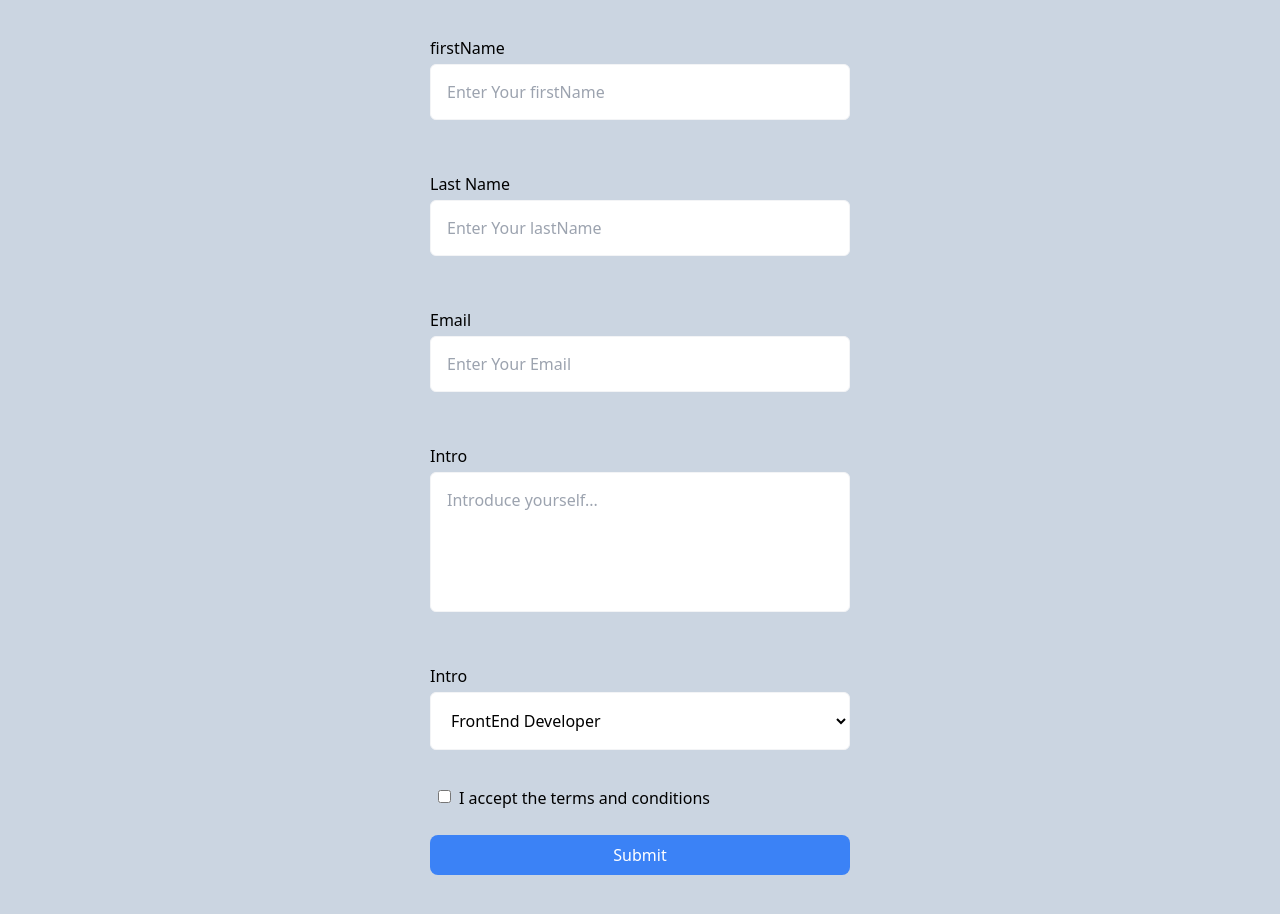
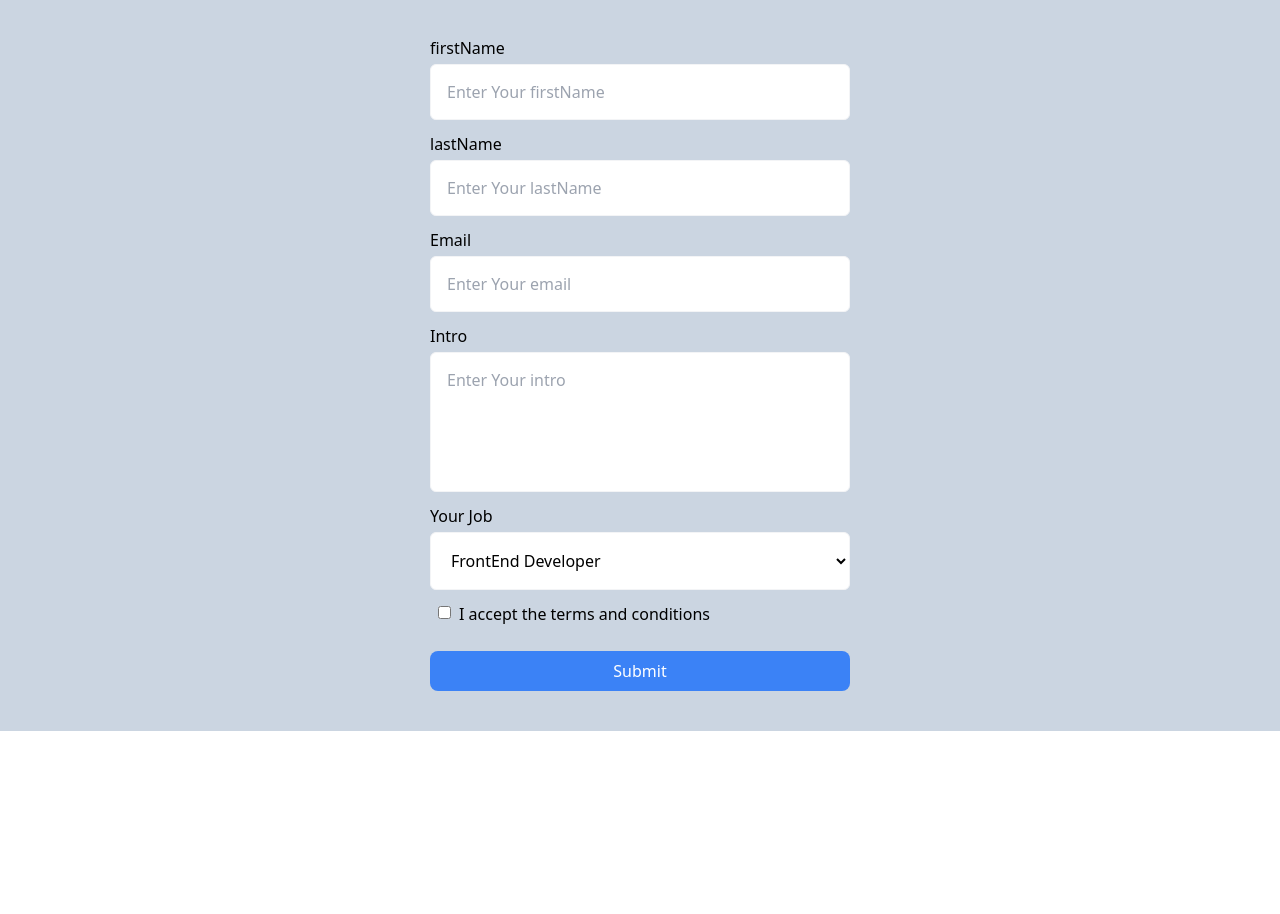
Before and after one commit to TienPhuc02/reactjs-FE-evondev, a React (Vite) app in the folder useForm/: page / in a window 1280 px wide. After the commit the page ends 800 px from the top, so only its background shows below. Built offline with nearby package versions, Linux system fonts and the light colour scheme.

Commit message:
useField và props type

```diff
--- a/useForm/src/FormFinal/index.jsx
+++ b/useForm/src/FormFinal/index.jsx
@@ -1,4 +1,4 @@
-import { Formik, Form, Field, ErrorMessage } from "formik";
+import { Formik, Form, Field, ErrorMessage, useField } from "formik";
 import * as Yup from "yup";
 import PropTypes from "prop-types";
 
@@ -35,70 +35,37 @@ const FormFinal = () => {
             placeholder="Enter Your firstName"
             id="firstName"
           />
-          <div className="flex flex-col gap-2">
-            <label htmlFor="lastName" className="cursor-pointer mt-4">
-              Last Name
-            </label>
-            <Field
+          <MyInput
+            label="lastName"
             name="lastName"
-              type="text"
-              className="p-4 rounded-md border border-gray-100 mb-4 bg-white"
+            placeholder="Enter Your lastName"
             id="lastName"
-              placeholder="Enter Your lastName"
-            ></Field>
-            <div className="text-red-500 text-sm mb-4">
-              <ErrorMessage name="lastName"></ErrorMessage>
-            </div>
-          </div>
-          <div className="flex flex-col gap-2">
-            <label htmlFor="email" className="cursor-pointer mt-4">
-              Email
-            </label>
-            <Field
+          />
+          <MyInput
+            label="Email"
             name="email"
-              type="email"
-              className="p-4 rounded-md border border-gray-100 mb-4 bg-white"
+            placeholder="Enter Your email"
             id="email"
-              placeholder="Enter Your Email"
-            ></Field>
-            <div className="text-red-500 text-sm mb-4">
-              <ErrorMessage name="email"></ErrorMessage>
-            </div>
-          </div>
-          <div className="flex flex-col gap-2">
-            <label htmlFor="intro" className="cursor-pointer mt-4">
-              Intro
-            </label>
-            <Field
+          />
+          <MyInput
+            label="Intro"
             name="intro"
-              type="text"
-              className="p-4 rounded-md border border-gray-100 mb-4 max-h-[150px] pb-[100px]  bg-white"
+            placeholder="Enter Your intro"
             id="intro"
-              placeholder="Introduce yourself..."
-            ></Field>
-            <div className="text-red-500 text-sm mb-4">
-              <ErrorMessage name="intro"></ErrorMessage>
-            </div>
-          </div>
-          <div className="flex flex-col gap-2">
-            <label htmlFor="intro" className="cursor-pointer mt-4">
-              Intro
-            </label>
-            <Field
+            className="p-4 rounded-md border bg-white border-gray-100 mb-4 max-h-[150px] pb-[100px] "
+          />
+          <MyInput
+            label="Your Job"
             name="job"
+            placeholder="Enter Your job"
+            id="job"
             type="select"
-              className="p-4 rounded-md border border-gray-100 mb-4 pr-2  bg-white"
-              id="intro"
             as="select"
           >
             <option value="frontend">FrontEnd Developer</option>
-              <option value="backend">Backend Developer</option>
-              <option value="fullstack">FullStack Developer</option>
-            </Field>
-            <div className="text-red-500 text-sm mb-4">
-              <ErrorMessage name="intro"></ErrorMessage>
-            </div>
-          </div>
+            <option value="backend">BackEnd Developer</option>
+            <option value="fullstack">Fullstack Developer</option>
+          </MyInput>
           <div className="flex  items-start gap-2">
             <label htmlFor="intro" className="cursor-pointer mt-4"></label>
             <Field
@@ -124,25 +91,64 @@ const FormFinal = () => {
   );
 };
 const MyInput = (props) => {
+  const [field, meta] = useField(props);
+    console.log(field)
+  if (props.as === "select") {
+    return (
+      <div className="flex flex-col gap-2">
+        <label htmlFor={props.id || props.name}>{props.label}</label>
+        <select
+          className={
+            props.className
+              ? props.className
+              : "p-4 rounded-md border border-gray-100 mb-4 bg-white"
+          }
+          placeholder={props.placeholder}
+          id={props.id}
+          {...field}
+        >
+          {props.children}
+        </select>
+        {meta.touched && meta.error ? (
+          <div className="text-sm text-red-500 mb-4">
+            <div name={props.name}>{meta.error}</div>
+          </div>
+        ) : null}
+      </div>
+    );
+  }
+
   return (
     <div className="flex flex-col gap-2">
       <label htmlFor={props.id || props.name}>{props.label}</label>
       <input
-        type="text"
-        className="p-4 rounded-md border border-gray-100 mb-4 bg-white"
+        type={props.type}
+        className={
+          props.className
+            ? props.className
+            : "p-4 rounded-md border border-gray-100 mb-4 bg-white"
+        }
         placeholder={props.placeholder}
         id={props.id}
-      ></input>
+        {...field}
+      />
+      {meta.touched && meta.error ? (
         <div className="text-sm text-red-500 mb-4">
-        <ErrorMessage name={props.name}></ErrorMessage>
+          <div name={props.name}>{meta.error}</div>
         </div>
+      ) : null}
     </div>
   );
 };
+
 MyInput.propTypes = {
   label: PropTypes.string.isRequired,
   name: PropTypes.string.isRequired,
+  type: PropTypes.string.isRequired,
+  as: PropTypes.oneOf(["input", "select"]),
+  className: PropTypes.string.isRequired,
   placeholder: PropTypes.string.isRequired,
-  id: PropTypes.string, // Make it optional
+  id: PropTypes.string,
+  children: PropTypes.node,
 };
 export default FormFinal;
```
Lines whose indentation alone changed are shown as unchanged.
